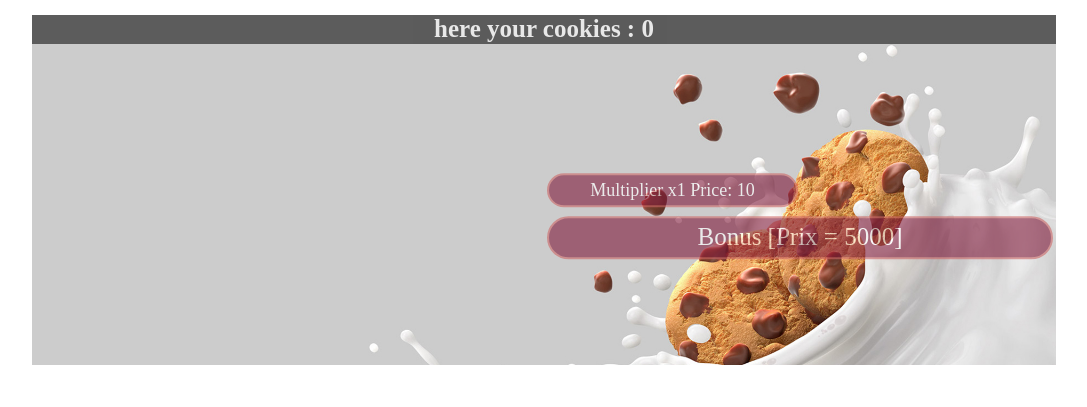
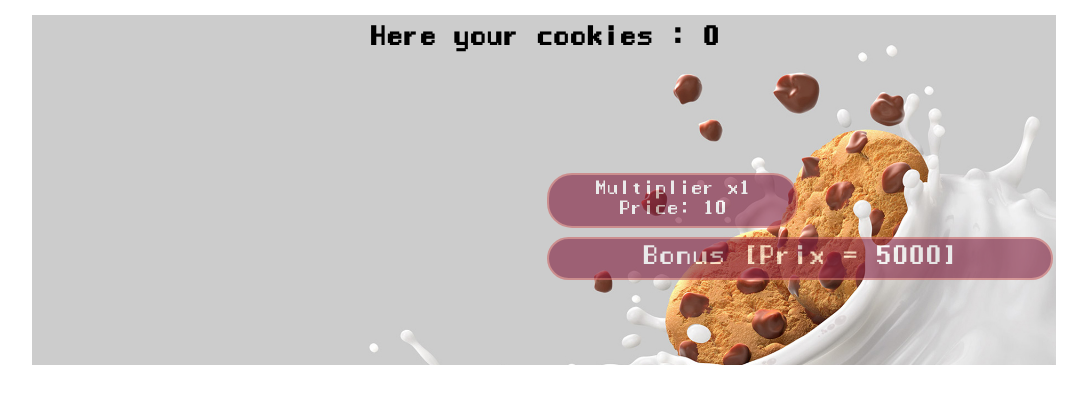
Before and after one commit to Fesouille/Cookies-clicker, a plain HTML site: page index.html in a window 1280 px wide. Shown: the whole page, without its empty margins (96-1183 px from the left). Drawn offline with Linux system fonts and the light colour scheme.

Commit message:
corrections css

```diff
--- a/css/style.css
+++ b/css/style.css
@@ -4,12 +4,16 @@
   src: url("fonts/***");
 }
 */
-
+@font-face {
+	font-family: 'game_font';
+	src: url('../fonts/manaspc.ttf') format('truetype');
+ }
 body{
 	max-width: 80%;
 	min-width: 420px;
 	margin: auto;
 	margin-top: 15px;
+	font-family: "game_font";
 }
 .maincontainer{
   background: url(../img/cookie-background.jpg);
@@ -46,15 +50,6 @@ body{
 #click:active {
   transform: scale(1.0);
   outline: 0;
-}
-
-.affichage{
-	background-color: black;
-	opacity: 0.5;
-	color: white;
-	font-weight: bold;
-	font-size: 25px;
-	text-align: center;
 }
 #upgrades, #cookies{
 	width:50%;
@@ -107,15 +102,16 @@ button:disabled{
 	opacity: 0.55;
 	color: white;
 	padding:2px 10px;
-	border-radius: 25%;
+	border-radius: 15px;
 	margin:10px 15px;
 	box-shadow: 0 0 10px 5px #000 ;
 }
 .affichage{
-	background-color: black;
-	opacity: 0.55;
-	color: white;
+	/*background-color: black;
+	opacity: 0.55;*/
+	color: black;
 	font-weight: bold;
 	font-size: 25px;
 	text-align: center;
+	padding-top: 10px;
 }
--- a/js/script.js
+++ b/js/script.js
@@ -57,7 +57,7 @@ function upgrade_sound(){
 
     function displayscore(){
         document.getElementsByClassName("affichage")[0].setAttribute("value", score);
-        document.getElementsByClassName("affichage")[0].innerHTML = "here your cookies : " + score;
+        document.getElementsByClassName("affichage")[0].innerHTML = "Here your cookies : " + score;
     };
 
     // actualize score on display each millisecond
@@ -216,6 +216,7 @@ function bonus_time() {
       bb.removeAttribute("disabled");
       clearInterval(countdown);
       bonus_audio.pause();
+      bonus_audio.currentTime = 0;
     }
 
   }, 1000);
```
Also changed, not shown: fonts/manaspc.ttf (added). Lines whose indentation alone changed are shown as unchanged.
